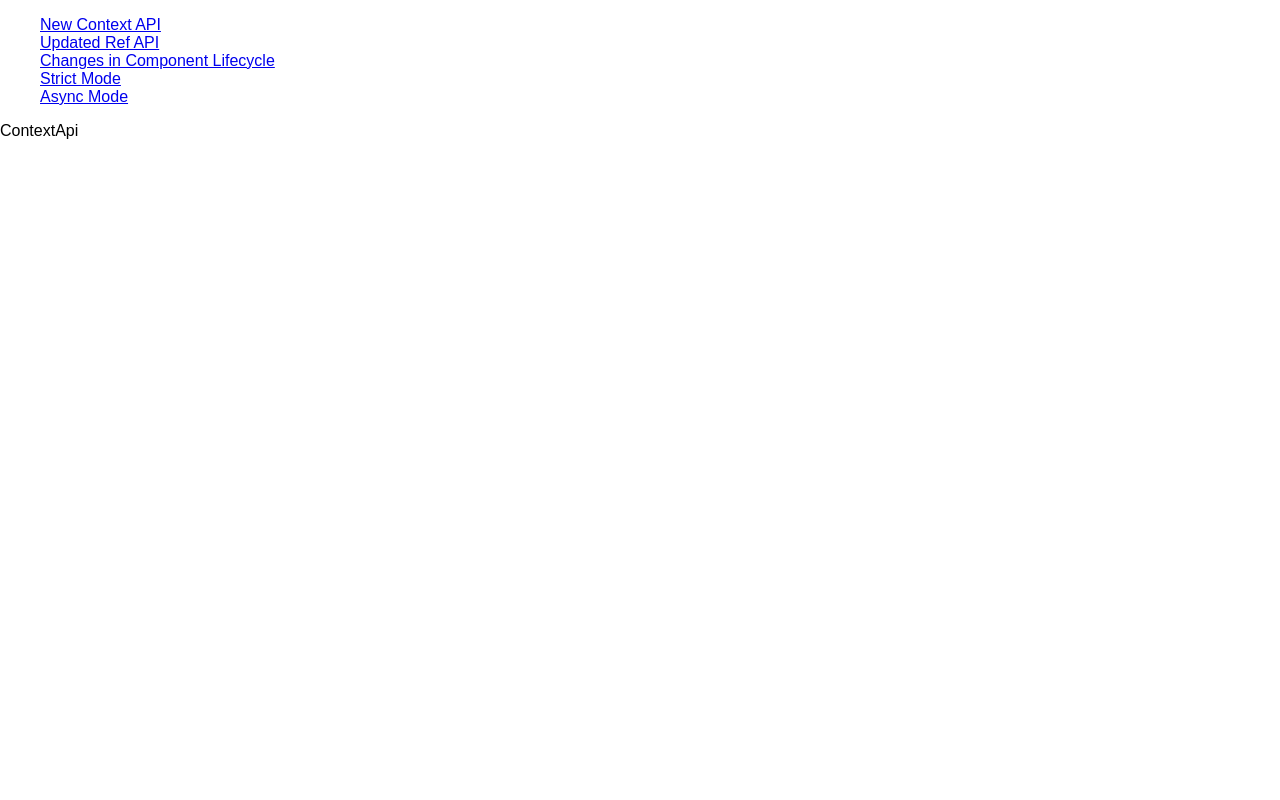
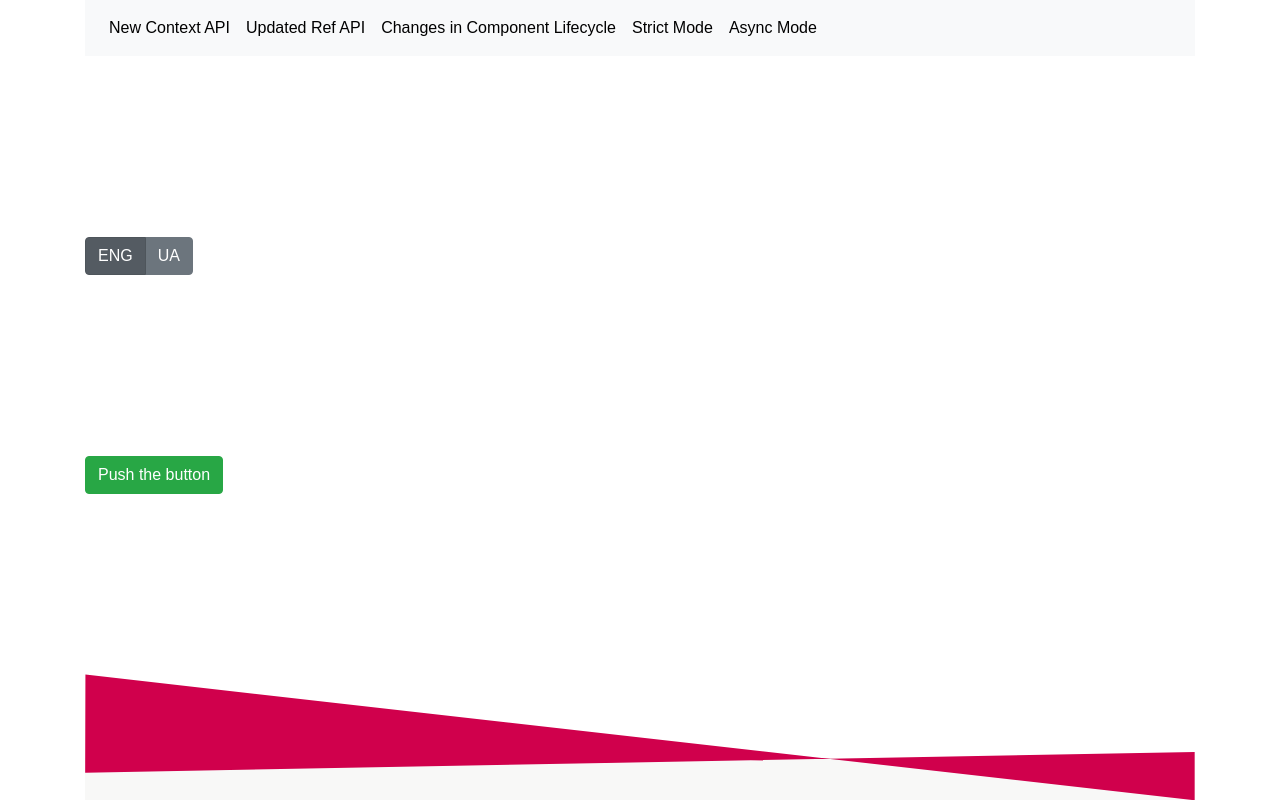
Before and after one commit to sFiFty/React-Amsterdam-Presentation, a React (Create React App) app in the folder react-amsterdam/: page /context-api in a window 1280 px wide. Built offline with nearby package versions, Linux system fonts and the light colour scheme.

Commit message:
added context api explanation

```diff
--- a/react-amsterdam/public/index.html
+++ b/react-amsterdam/public/index.html
@@ -8,6 +8,7 @@
       manifest.json provides metadata used when your web app is added to the
       homescreen on Android. See https://developers.google.com/web/fundamentals/engage-and-retain/web-app-manifest/
     -->
+    <link rel="stylesheet" href="https://maxcdn.bootstrapcdn.com/bootstrap/4.0.0/css/bootstrap.min.css" integrity="sha384-Gn5384xqQ1aoWXA+058RXPxPg6fy4IWvTNh0E263XmFcJlSAwiGgFAW/dAiS6JXm" crossorigin="anonymous">
     <link rel="manifest" href="%PUBLIC_URL%/manifest.json">
     <link rel="shortcut icon" href="%PUBLIC_URL%/favicon.ico">
     <!--
--- a/react-amsterdam/src/App.css
+++ b/react-amsterdam/src/App.css
@@ -1,3 +1,10 @@
+.App {
+  display: flex;
+  flex-direction: column;
+  justify-content: space-between;
+  height: 100%;
+}
+
 .App-logo {
   animation: App-logo-spin infinite 20s linear;
   height: 80px;
--- a/react-amsterdam/src/App.js
+++ b/react-amsterdam/src/App.js
@@ -1,31 +1,27 @@
 import React, { Component } from 'react';
-import {Route, Link} from 'react-router-dom'
+import {Route} from 'react-router-dom'
 import './App.css';
 import ContextApi from './components/ContextApi/index';
 import RefApi from './components/RefApi/index';
 import LifecycleChanges from './components/LifecycleChanges';
 import StrictMode from './components/StrictMode';
 import AsyncMode from './components/AsyncMode';
+import Navigation from './components/Navigation';
 
 
 class App extends Component {
   render() {
     return (
-      <div className="App">
-        <div className="navigation">
-          <ul>
-            <li><Link to="/context-api">New Context API</Link></li>
-            <li><Link to="/ref-api">Updated Ref API</Link></li>
-            <li><Link to="/lifecycle">Changes in Component Lifecycle</Link></li>
-            <li><Link to="/strict-mode">Strict Mode</Link></li>
-            <li><Link to="/async-mode">Async Mode</Link></li>
-          </ul>
-        </div>
+      <div className="App container">
+        <Navigation />
         <Route path="/context-api" component={ContextApi} />
         <Route path="/ref-api" component={RefApi} />
         <Route path="/lifecycle" component={LifecycleChanges} />
         <Route path="/strict-mode" component={StrictMode} />
         <Route path="/async-mode" component={AsyncMode} />
+        <footer>
+          <img src={require('./static/footer.svg')} alt=""/>
+        </footer>
       </div>
     );
   }
--- a/react-amsterdam/src/components/ContextApi/ContextApi.js
+++ b/react-amsterdam/src/components/ContextApi/ContextApi.js
@@ -1,11 +1,49 @@
 import React, { Component } from 'react';
 
+const Context = React.createContext('light');
 class ContextApi extends Component {
+  state = {
+    language: 'english'
+  }
+
+  onChangeLanguage = language => {
+    this.setState({ language: language })
+  }
+
+  render() {
+    const {language} = this.state
+    return (
+      <Context.Provider value={this.state.language}>
+        <div className="btn-group btn-group-toggle" data-toggle="buttons">
+          <label className={`btn btn-secondary ${language === 'english' ? 'active' : ''}`}>
+            <input onChange={() => { this.onChangeLanguage('english') }} type="radio" name="english" id="english" autoComplete="off" checked={language === 'english'} /> ENG
+          </label>
+          <label className={`btn btn-secondary ${language === 'ukrainian' ? 'active' : ''}`}>
+            <input onChange={() => { this.onChangeLanguage('ukrainian') }} type="radio" name="ukrainian" id="ukrainian" autoComplete="off" checked={language === 'ukrainian'} /> UA
+          </label>
+        </div>
+        <div className="context-api">
+          <ButtonWrapper />
+        </div>
+      </Context.Provider>
+    );
+  }
+}
+
+class ButtonWrapper extends React.Component {
   render() {
     return (
-      <div className="context-api">
-        ContextApi
-      </div>
+      <Button />
+    );
+  }
+}
+
+class Button extends React.Component {
+  render() {
+    return (
+      <Context.Consumer>
+        {language => <button className="btn btn-success">{language === 'english' ? 'Push the button' : 'Кнопка натискати'}</button>}
+      </Context.Consumer>
     );
   }
 }
--- /dev/null
+++ b/react-amsterdam/src/components/Navigation/Navigation.js
@@ -0,0 +1,33 @@
+import React, { Component } from 'react';
+import {Link} from 'react-router-dom'
+import './styles.css'
+
+class Navigation extends Component {
+  render() {
+    return (
+      <header>
+        <nav className="navbar navbar-expand-lg navbar-light bg-light">
+          <ul className="navbar-nav">
+            <li className="nav-item">
+              <Link className="nav-link" to="/context-api">New Context API</Link>
+            </li>
+            <li className="nav-item">
+              <Link className="nav-link" to="/ref-api">Updated Ref API</Link>
+            </li>
+            <li className="nav-item">
+              <Link className="nav-link" to="/lifecycle">Changes in Component Lifecycle</Link>
+            </li>
+            <li className="nav-item">
+              <Link className="nav-link" to="/strict-mode">Strict Mode</Link>
+            </li>
+            <li className="nav-item">
+              <Link className="nav-link" to="/async-mode">Async Mode</Link>
+            </li>
+          </ul>
+        </nav>
+      </header>
+    );
+  }
+}
+
+export default Navigation;
--- /dev/null
+++ b/react-amsterdam/src/components/Navigation/index.js
@@ -0,0 +1,3 @@
+import Navigation from './Navigation'
+
+export default Navigation
--- /dev/null
+++ b/react-amsterdam/src/components/Navigation/styles.css
@@ -0,0 +1,7 @@
+.navbar-light .navbar-nav .nav-link {
+  color: #000;
+}
+
+.navbar-light .navbar-nav .nav-link:hover {
+  color: #d10f4b;
+}
--- a/react-amsterdam/src/index.css
+++ b/react-amsterdam/src/index.css
@@ -3,3 +3,7 @@ body {
   padding: 0;
   font-family: sans-serif;
 }
+
+html, body, #root {
+  height: 100%;
+}
```
Also changed, not shown: react-amsterdam/src/static/footer.svg (added).
